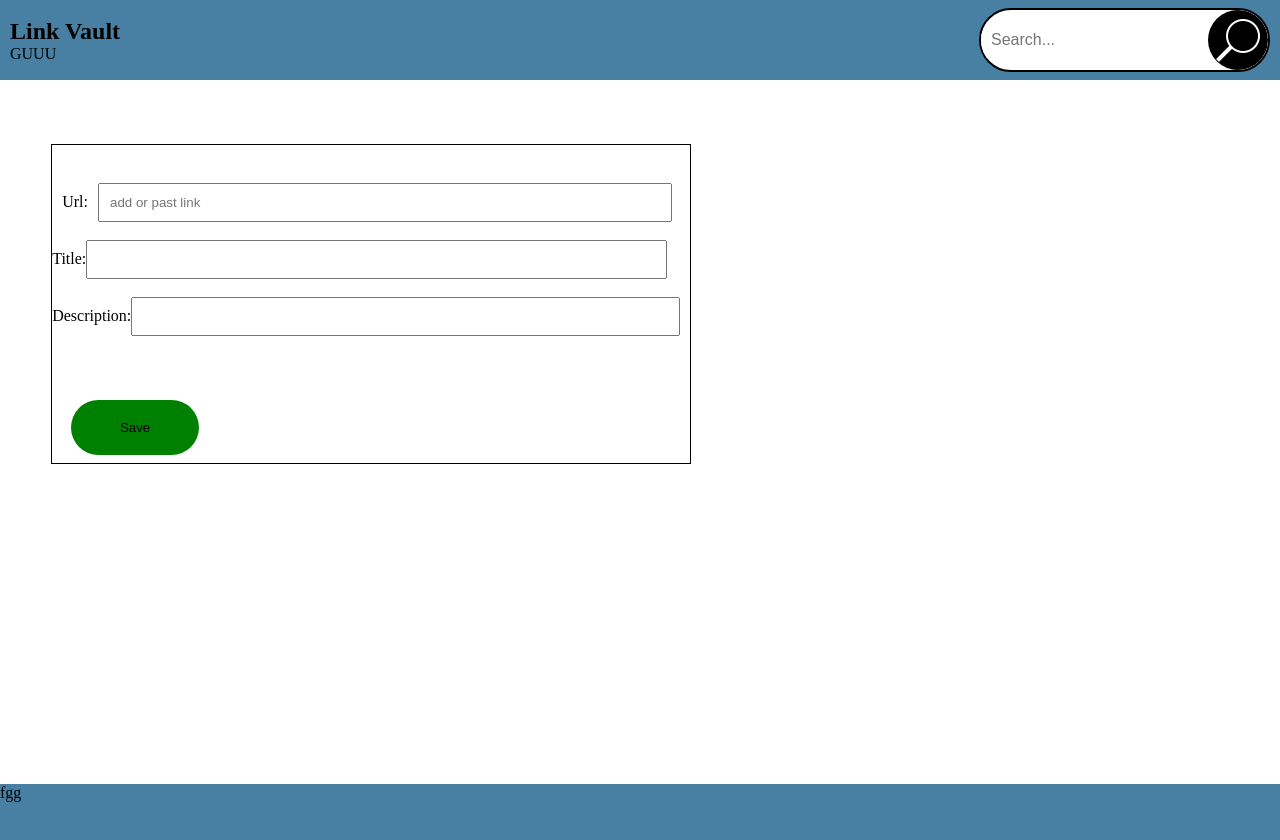
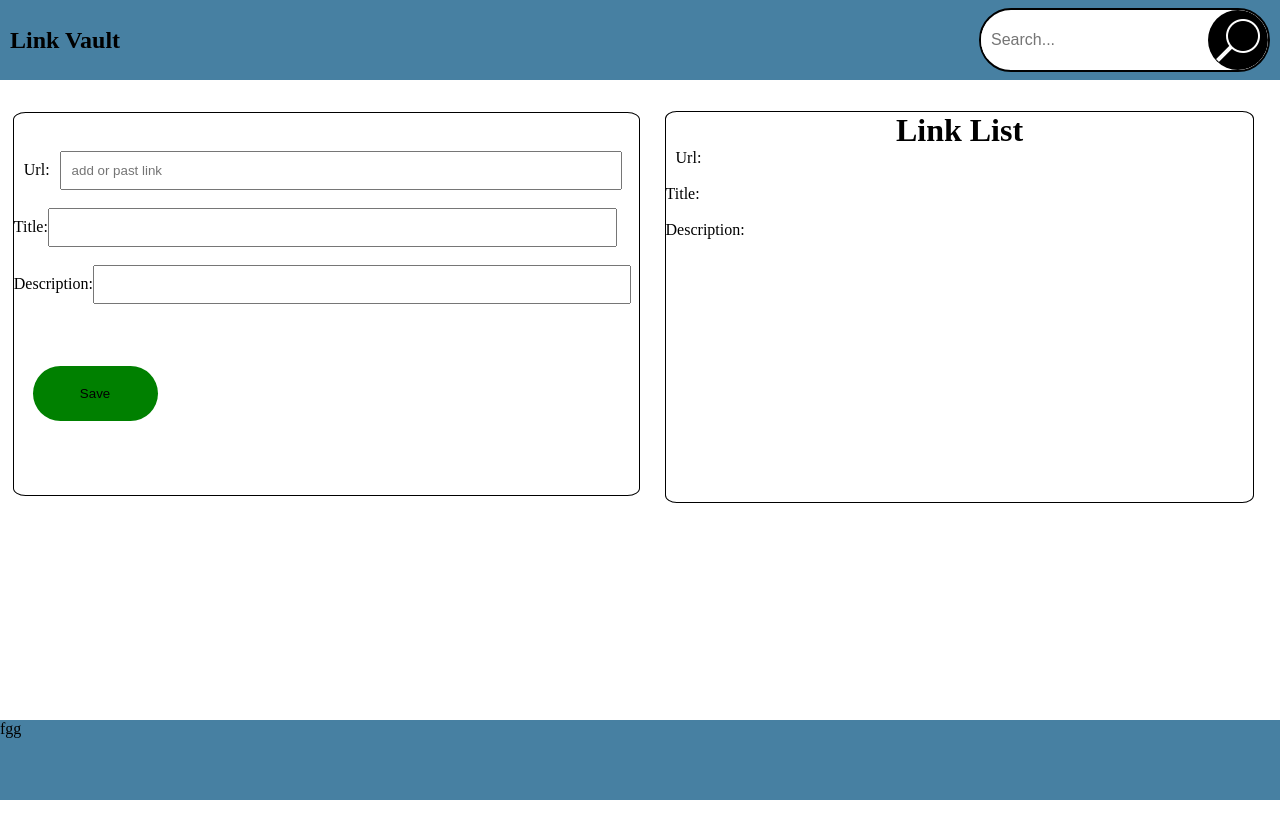
Before and after one commit to mmelokuhlemaphisa/React-TS-Task-2, a React (Vite) app: page / in a window 1280 px wide. Shown: the top 840 px of the page. After the commit the page ends 800 px from the top, so only its background shows below. Built offline with nearby package versions, Linux system fonts and the light colour scheme.

Commit message:
feat:Added a heading and label in the linklist componet

```diff
--- a/src/App.css
+++ b/src/App.css
@@ -22,6 +22,10 @@ body, #root {
 .container{
   width: 100%;
   height: 80vh;
+  display: flex;
+  flex-direction: row;
+
+
 }
 
 #url{
--- a/src/App.tsx
+++ b/src/App.tsx
@@ -2,22 +2,25 @@ import "./App.css";
 import Header from "./component/Header";
 import Footer from "./component/Footer";
 import FormInput from "./component/FormInput";
-import Button from "./component/Button";
+import Linklist from "./component/Linklist";
 
 function App() {
   return (
     <div>
       <div>
         <Header />
+      </div>
+
+      <div className="container">
+        <div style={{width:"50%"}}>
+          <FormInput />
+        </div>
+
+      <div style={{width:"48%"}}>
+            <Linklist />
+          </div>
 
       </div>
-
-   <div className="container">
-
-<FormInput/>
-
-
-  </div>
 
       <div>
         <Footer />
--- a/src/component/FormInput.tsx
+++ b/src/component/FormInput.tsx
@@ -5,14 +5,15 @@ export default function FormInput() {
   return (
     <div
       style={{
-        width: "50%",
-        height: "50%",
+
+        height: "",
         border: "1px solid black",
+        borderRadius:"2%",
         marginTop: "5%",
-        marginLeft: "4%",
+        marginLeft: "2%",
       }}
     >
-      <form action="#" style={{ marginTop: "6%" }}>
+      <form action="#" style={{ marginTop: "6%", height:"43vh", }}>
         <label id="url" htmlFor="url">Url:</label>
         <input
           type="text"
--- a/src/component/Header.tsx
+++ b/src/component/Header.tsx
@@ -17,7 +17,7 @@ export default function Header() {
       <div>
         <nav>
           <h1>Link Vault</h1>
-          GUUU</nav>
+      </nav>
       </div>
       <div >
           <Search />
--- a/src/component/Linklist.tsx
+++ b/src/component/Linklist.tsx
@@ -1,25 +1,31 @@
-import React from 'react'
+import React from "react";
 
 export default function Linklist() {
   return (
     <div>
-       <form action="#" style={{ marginTop: "6%" }}>
-              <label id="url" htmlFor="url">Url:</label>
-              <input
-                type="text"
-                placeholder="add or past link"
-                id="url"
-                required
-              />{" "}
-              <br />
-              <br />
-              <label htmlFor="url">Title:</label>
-              <input type="text" id="title" required /> <br />
-              <br />
-              <label htmlFor="url">Description:</label>
-              <input type="text" id="descr" required style={{}} />
+      <div></div>
+      <form
+        action="#"
+        style={{
+          marginTop: "5%",
+          border: "1px solid black",
+          marginLeft: "4%",
+          height: "49vh",
+          borderRadius:"2%"
+        }}
+      >
+        <h1 style={{textAlign:"center"}}>Link List</h1>
+        <label id="url" htmlFor="url">
+          Url:
+        </label>
+<br />
+        <br />
 
-            </form>
+        <label htmlFor="url">Title:</label>
+        <br />
+        <br />
+        <label htmlFor="url">Description:</label>
+      </form>
     </div>
-  )
+  );
 }
```
